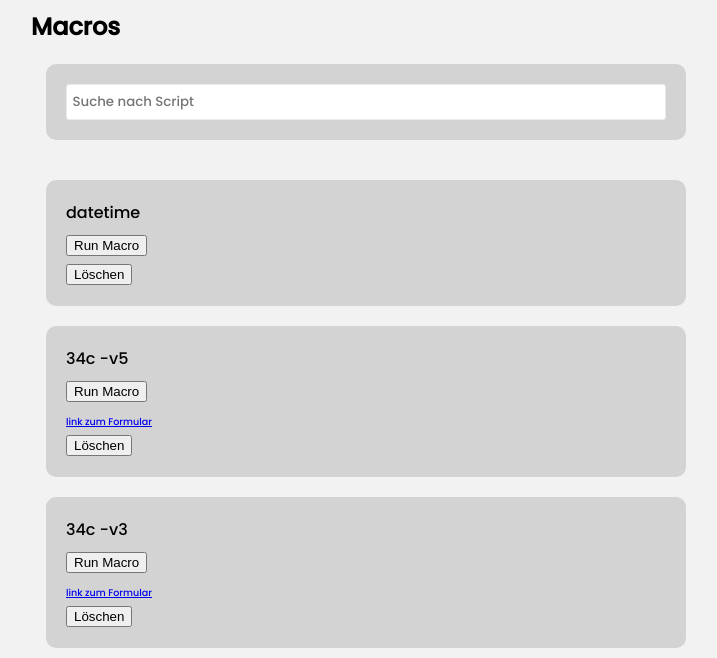
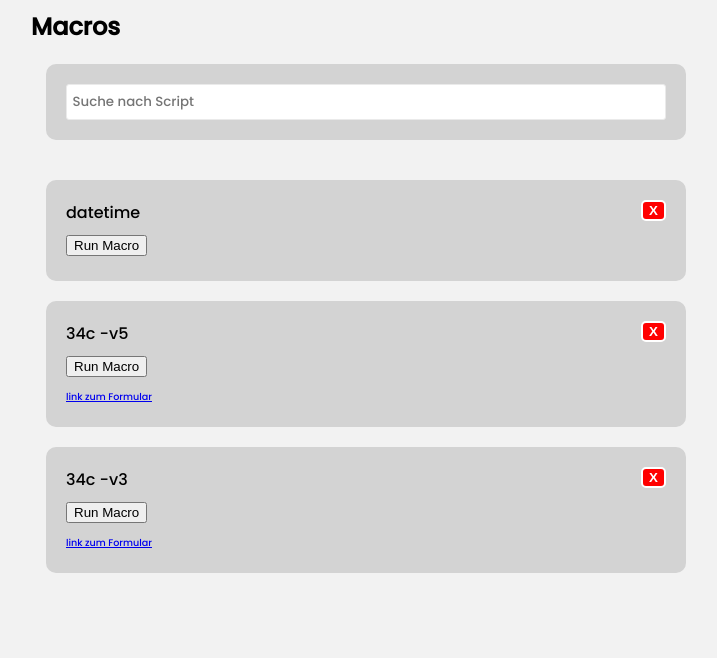
Before and after one commit to mohammed7700/RPAMarcos, a PHP site: page / in a window 1280 px wide. Shown: the part 258-916 px from the top of the page, without its empty margins (259-976 px from the left). After the commit the page ends 831 px from the top, so only its background shows below. Run offline with PHP 8.4, Linux system fonts and the light colour scheme.

Commit message:
Delete Knopf Styling und Position

```diff
--- a/css/main.css
+++ b/css/main.css
@@ -103,7 +103,20 @@ header .nav_links li a:hover {
   color: darkgray;
 }
 
+.delete {
+  display: block;
+  float: right;
+  background-color: red;
+  color: white;
+  font-weight: bold;
+  border-radius: 5px;
+  border-style: solid;
+  border-color: white;
+  border: 1px 1px;
+}
+
 .upload {
   padding: 10px 5%;
+  border-radius: 5px;
 }
 /*# sourceMappingURL=main.css.map */
--- a/css/main.scss
+++ b/css/main.scss
@@ -111,8 +111,22 @@ header {
     }
 }
 
+.delete {
+
+    display: block;
+    float: right;
+    background-color: red;
+    color: white;
+    font-weight: bold;
+    border-radius: 5px;
+    border-style: solid;
+    border-color: white;
+    border: 1px 1px;
+}
+
 
 .upload {
 
     padding: 10px 5%;
+    border-radius: 5px;
 }
--- a/index.php
+++ b/index.php
@@ -49,8 +49,15 @@
         </div>
 
         <div class="macro" id="ScriptfürFormular34c">
+            <form action="deletefile.php" method="POST">
+                <input style="display: none" type="text" name="filename" value="${json['Name']}">
+                <button type="submit" class="delete" name="submit">X</button>
+            </form>
+
             <label class="h2">Script für Formular 34c</label>
             <input id="b" type="button" class="script" value="Run Macro" onclick="formular34c();">
+
+
 
             <!-- <a href="https://www.develop-sr3snxi-ljhiuew5uktdu.eu-4.platformsh.site/antrag/34c">link zum Formular</a> -->
         </div>
@@ -171,13 +178,14 @@
 
             tmpHTML += `
             <div class="macro" id="${json['Name'].replace(/\s/g, '')}">
+                <form action="deletefile.php" method="POST">
+                    <input style="display: none" type="text" name="filename" value="${json['Name']}">
+                    <button type="submit" class="delete" name="submit">X</button>
+                </form>
+
                 <label class="h2">${json['Name']}</label>
                 <input id="b" class="script" type="button" value="Run Macro">
                 ${linkTag}
-                <form action="deletefile.php" method="POST">
-                    <input style="display: none" type="text" name="filename" value="${json['Name']}">
-                    <button type="submit" name="submit">Löschen</button>
-                </form>
             </div>`;
 
             return tmpHTML;
```
Also changed, not shown: 1 other file.
